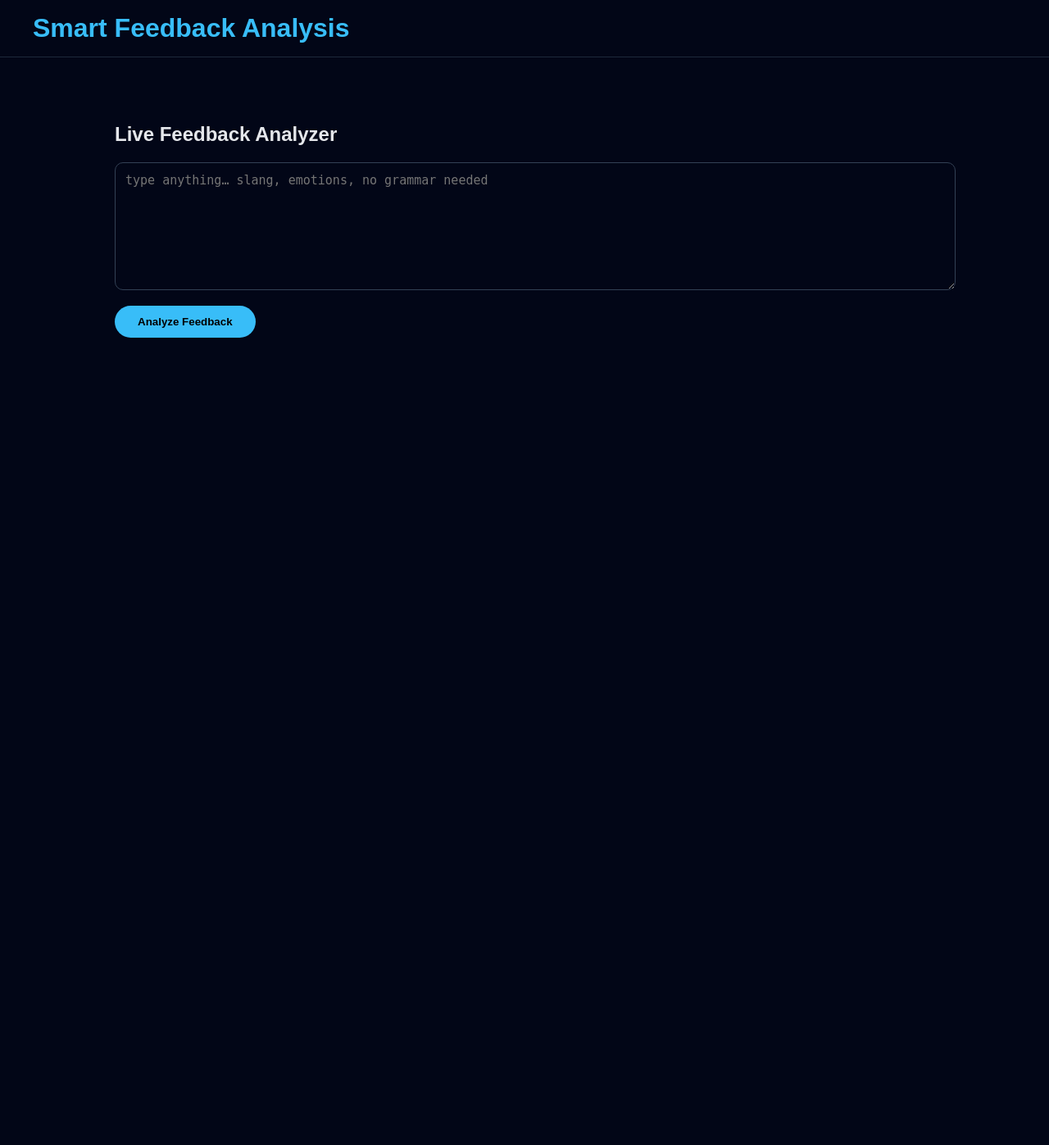
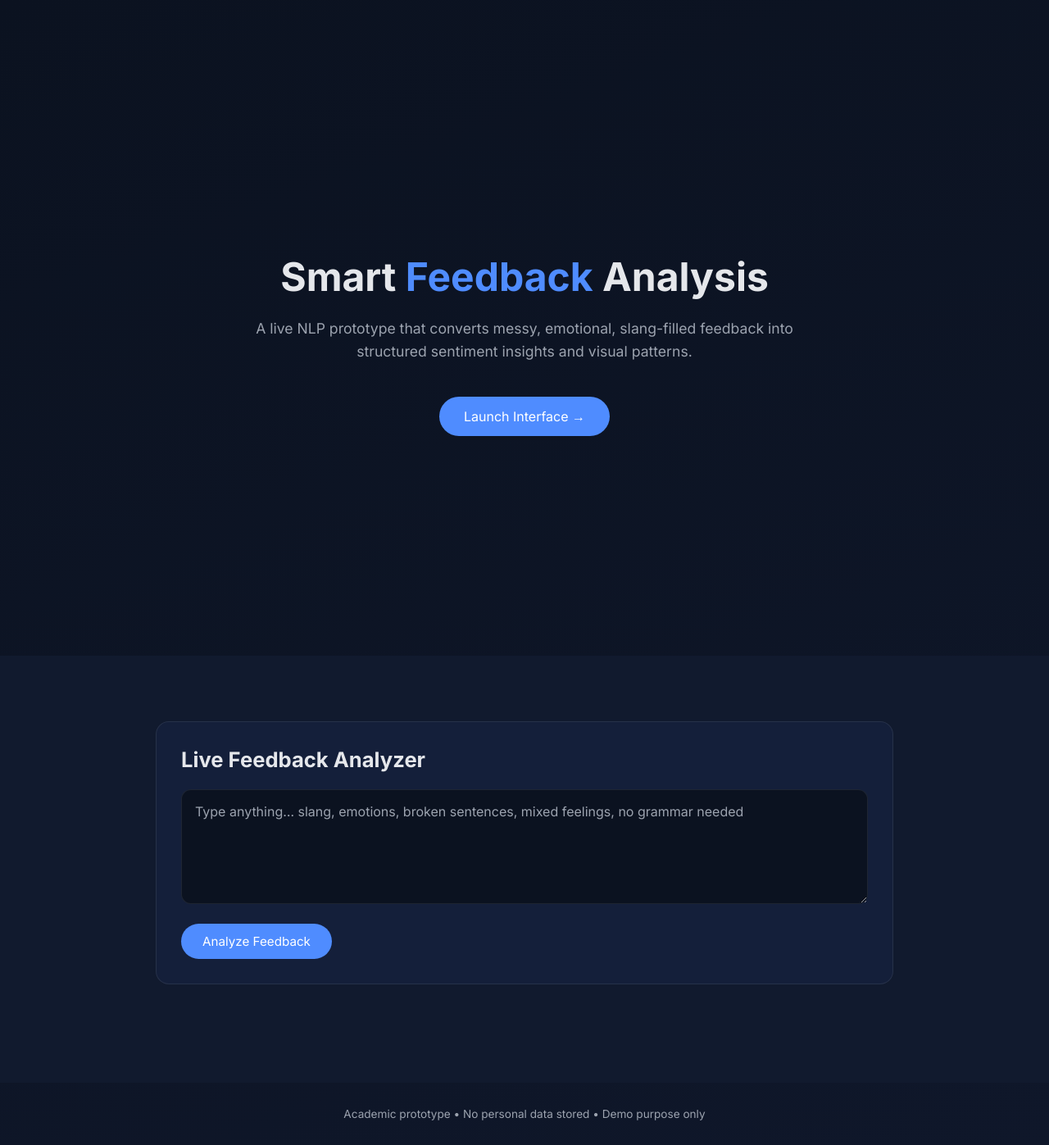
Before and after one commit to shb09/Feedback-Analyzer, a Flask app: page / in a window 1280 px wide. Shown: the whole page at 82% size. Before the commit the page ends 412 px from the top, so only its background shows below. Run offline with Flask 3, Linux system fonts and the light colour scheme; some libraries are stand-ins or nearby versions.

Commit message:
Add confidence-based sentiment analysis with word cloud visualization

```diff
--- a/templates/index.html
+++ b/templates/index.html
@@ -4,147 +4,239 @@
   <meta charset="UTF-8">
   <title>Smart Feedback Analysis</title>
 
+  <meta name="viewport" content="width=device-width, initial-scale=1.0">
+
+  <!-- Google Font -->
+  <link href="https://fonts.googleapis.com/css2?family=Inter:wght@300;400;600;700&display=swap" rel="stylesheet">
+
+  <!-- WordCloud Library -->
+  <script src="https://cdnjs.cloudflare.com/ajax/libs/wordcloud2.js/1.2.2/wordcloud2.min.js"></script>
+
   <style>
-body {
-  background: #020617;
-  color: #e5e7eb;
-  font-family: Arial, sans-serif;
-  margin: 0;
+    :root {
+      --bg-main: #0b1220;
+      --bg-soft: #111a2e;
+      --card: #141f3a;
+      --text-main: #e5e7eb;
+      --text-muted: #9ca3af;
+      --accent: #4f8cff;
+      --border-soft: rgba(255,255,255,0.08);
     }
 
-header {
-  padding: 16px 40px;
-  background: #020617;
-  border-bottom: 1px solid #1e293b;
+    * {
+      box-sizing: border-box;
+      font-family: 'Inter', sans-serif;
     }
 
-header h1 {
-  color: #38bdf8;
+    body {
       margin: 0;
+      background: linear-gradient(160deg, #0b1220, #0f172a);
+      color: var(--text-main);
+      scroll-behavior: smooth;
     }
 
-section {
-  padding: 60px 40px;
-  max-width: 1000px;
+    /* ---------- HERO ---------- */
+    .hero {
+      min-height: 100vh;
+      display: flex;
+      align-items: center;
+      justify-content: center;
+      text-align: center;
+      padding: 60px 20px;
+    }
+
+    .hero-box {
+      max-width: 900px;
+    }
+
+    .hero h1 {
+      font-size: 3rem;
+      font-weight: 700;
+      margin-bottom: 20px;
+    }
+
+    .hero h1 span {
+      color: var(--accent);
+    }
+
+    .hero p {
+      font-size: 1.1rem;
+      color: var(--text-muted);
+      max-width: 700px;
+      margin: 0 auto 40px;
+      line-height: 1.6;
+    }
+
+    .hero button {
+      padding: 14px 30px;
+      font-size: 1rem;
+      border-radius: 30px;
+      border: none;
+      cursor: pointer;
+      background: var(--accent);
+      color: white;
+      transition: 0.3s ease;
+    }
+
+    .hero button:hover {
+      transform: translateY(-2px);
+      box-shadow: 0 10px 30px rgba(79,140,255,0.3);
+    }
+
+    /* ---------- INTERFACE ---------- */
+    .interface {
+      padding: 80px 20px;
+      background: var(--bg-soft);
+    }
+
+    .container {
+      max-width: 900px;
       margin: auto;
+    }
+
+    .card {
+      background: var(--card);
+      border: 1px solid var(--border-soft);
+      border-radius: 16px;
+      padding: 30px;
+      margin-bottom: 40px;
+    }
+
+    .card h2 {
+      margin-top: 0;
+      font-size: 1.6rem;
     }
 
     textarea {
       width: 100%;
-  height: 130px;
-  background: #020617;
-  color: #e5e7eb;
-  border: 1px solid #334155;
-  border-radius: 10px;
-  padding: 12px;
-  font-size: 15px;
+      min-height: 140px;
+      background: #0b1220;
+      border: 1px solid var(--border-soft);
+      border-radius: 12px;
+      padding: 16px;
+      font-size: 1rem;
+      color: var(--text-main);
+      resize: vertical;
     }
 
-button {
-  margin-top: 15px;
-  padding: 12px 28px;
-  background: #38bdf8;
-  border: none;
-  border-radius: 20px;
-  font-weight: bold;
-  cursor: pointer;
+    textarea::placeholder {
+      color: var(--text-muted);
     }
 
-.grid {
-  display: grid;
-  grid-template-columns: repeat(auto-fit, minmax(220px,1fr));
-  gap: 20px;
-  margin-top: 40px;
+    .analyze-btn {
+      margin-top: 20px;
+      padding: 12px 26px;
+      border-radius: 30px;
+      border: none;
+      background: var(--accent);
+      color: white;
+      cursor: pointer;
+      font-size: 0.95rem;
     }
 
-.card {
-  background: #020617;
-  border: 1px solid #1e293b;
-  border-radius: 16px;
-  padding: 20px;
+    /* ---------- RESULTS ---------- */
+    .result {
+      margin-top: 30px;
+      display: none;
     }
 
-.card h3 {
-  color: #38bdf8;
-  font-size: 14px;
-  letter-spacing: 1px;
+    .sentiment {
+      font-size: 1.2rem;
+      margin-bottom: 10px;
     }
 
-.wordcloud {
-  display: flex;
-  flex-wrap: wrap;
-  gap: 12px;
-  justify-content: center;
-  margin-top: 10px;
+    .confidence {
+      color: var(--text-muted);
+      margin-bottom: 20px;
     }
 
-.wordcloud span {
-  color: #7dd3fc;
-  font-weight: bold;
+    #wordcloud {
+      width: 100%;
+      height: 300px;
+      background: #0b1220;
+      border-radius: 12px;
+      border: 1px solid var(--border-soft);
     }
 
-.warn {
-  color: #facc15;
-  margin-top: 20px;
-}
-
-.repeat {
-  color: #fb7185;
-  margin-top: 10px;
+    footer {
+      text-align: center;
+      padding: 30px;
+      font-size: 0.85rem;
+      color: var(--text-muted);
     }
   </style>
 </head>
 
 <body>
 
-<header>
-  <h1>Smart Feedback Analysis</h1>
-</header>
+<!-- HERO -->
+<section class="hero">
+  <div class="hero-box">
+    <h1>Smart <span>Feedback</span> Analysis</h1>
+    <p>
+      A live NLP prototype that converts messy, emotional, slang-filled feedback
+      into structured sentiment insights and visual patterns.
+    </p>
+    <button onclick="document.getElementById('interface').scrollIntoView()">
+      Launch Interface →
+    </button>
+  </div>
+</section>
 
-<section>
-  <h2>Live Feedback Analyzer</h2>
-
-  <form method="POST">
-    <textarea name="feedback" placeholder="type anything… slang, emotions, no grammar needed"></textarea>
-    <br>
-    <button type="submit">Analyze Feedback</button>
-  </form>
-
-  {% if warning %}
-    <p class="warn">{{ warning }}</p>
-  {% endif %}
-
-  {% if repeated %}
-    <p class="repeat">⚠ This feedback was already analyzed earlier.</p>
-  {% endif %}
-
-  {% if sentiment %}
-  <div id="results" class="grid">
+<!-- INTERFACE -->
+<section class="interface" id="interface">
+  <div class="container">
 
     <div class="card">
-      <h3>SENTIMENT</h3>
-      <h2>{{ sentiment }}</h2>
-    </div>
+      <h2>Live Feedback Analyzer</h2>
+      <textarea id="feedback" placeholder="Type anything… slang, emotions, broken sentences, mixed feelings, no grammar needed"></textarea>
+      <button class="analyze-btn" onclick="analyze()">Analyze Feedback</button>
 
-    <div class="card">
-      <h3>CONFIDENCE</h3>
-      <h2>{{ confidence }}%</h2>
-    </div>
-
-    <div class="card">
-      <h3>WORD CLOUD</h3>
-      <div class="wordcloud">
-        {% for word, count in wordcloud_data %}
-          <span style="font-size: {{ 12 + count*6 }}px;">
-            {{ word }}
-          </span>
-        {% endfor %}
+      <div class="result" id="result">
+        <div class="sentiment" id="sentiment"></div>
+        <div class="confidence" id="confidence"></div>
+        <canvas id="wordcloud"></canvas>
       </div>
     </div>
 
   </div>
-  {% endif %}
 </section>
+
+<footer>
+  Academic prototype • No personal data stored • Demo purpose only
+</footer>
+
+<script>
+function analyze() {
+  const text = document.getElementById("feedback").value.trim();
+  if (!text) return;
+
+  fetch("/", {
+    method: "POST",
+    headers: { "Content-Type": "application/x-www-form-urlencoded" },
+    body: "text=" + encodeURIComponent(text)
+  })
+  .then(res => res.json())
+  .then(data => {
+    document.getElementById("result").style.display = "block";
+    document.getElementById("sentiment").innerText =
+      "Sentiment: " + data.sentiment;
+    document.getElementById("confidence").innerText =
+      "Confidence: " + data.confidence + "%";
+
+    WordCloud(document.getElementById("wordcloud"), {
+      list: data.wordcloud,
+      gridSize: 10,
+      weightFactor: 4,
+      backgroundColor: "#0b1220",
+      color: function () {
+        const colors = ["#4f8cff", "#22c55e", "#eab308", "#f97316", "#a78bfa"];
+        return colors[Math.floor(Math.random() * colors.length)];
+      }
+    });
+  });
+}
+</script>
 
 </body>
 </html>
```
Lines whose indentation alone changed are shown as unchanged.
